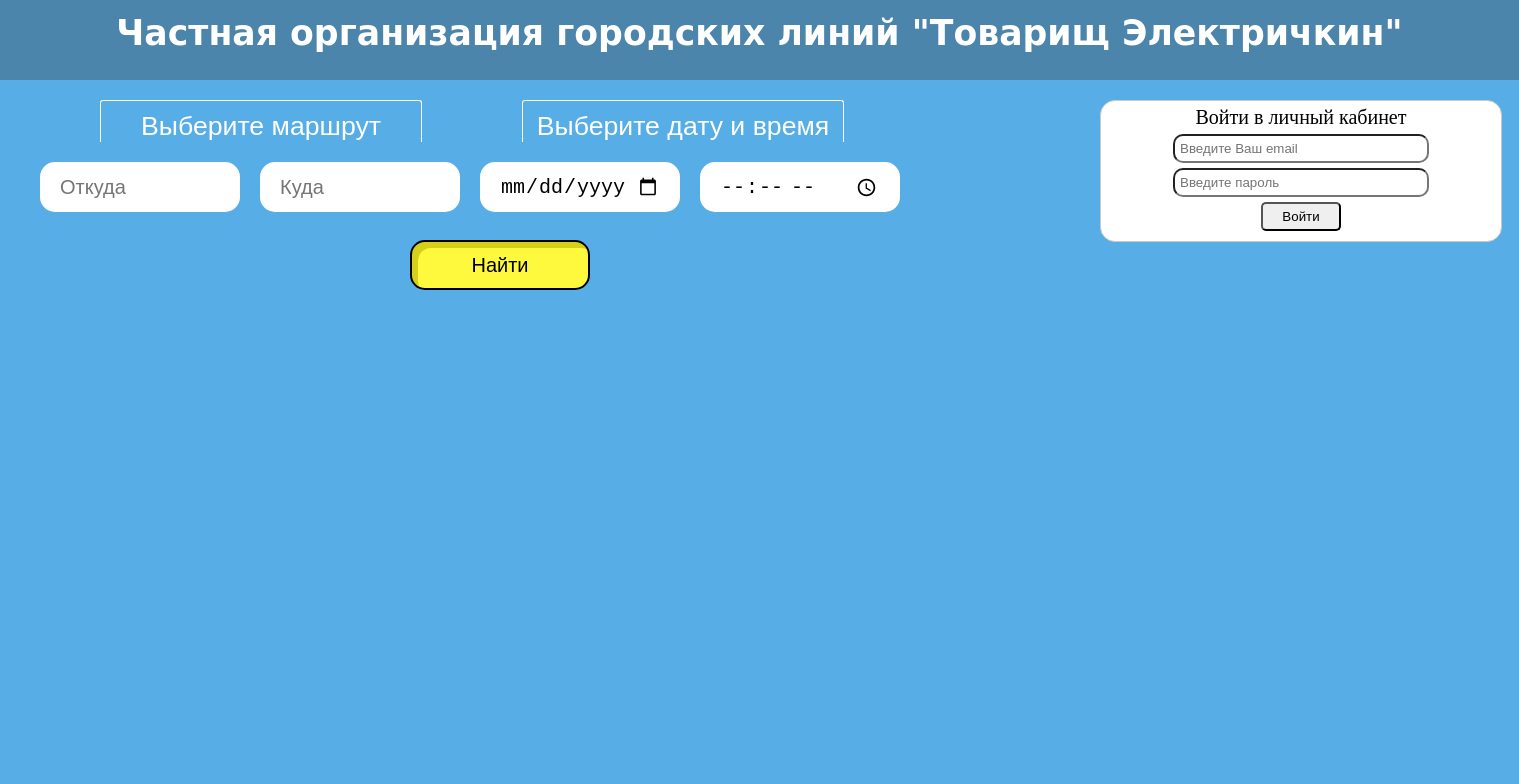
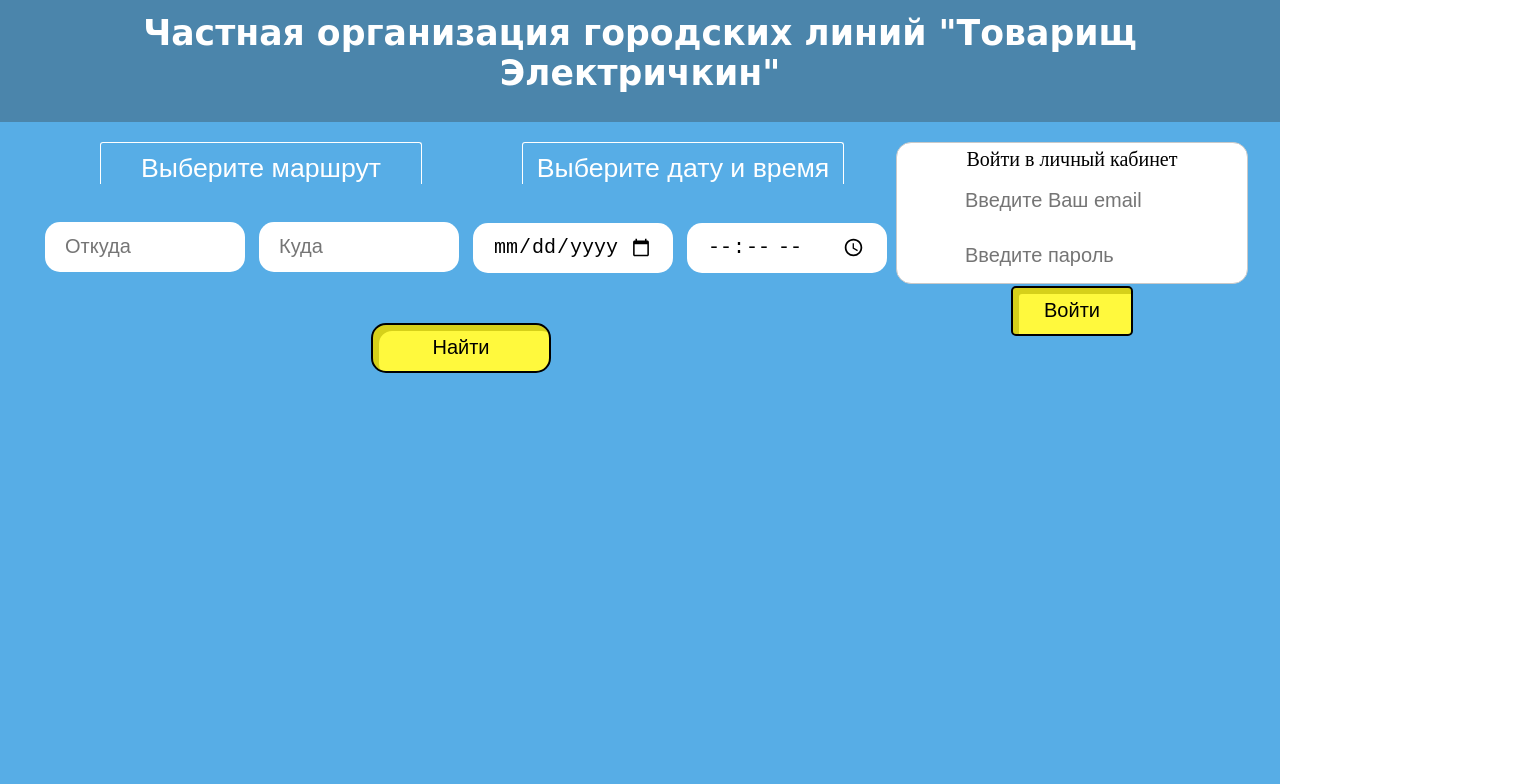
Before and after one commit to NewRussianPirat/2-course-project, a plain HTML site: page docs/index.html in a window 1280 px wide. Shown: the top 784 px of the page, 1519 px wide, since content can reach past the window. Drawn offline with Linux system fonts and the light colour scheme.

Commit message:
html+css structure changes
Попытался отвязать всё от точных координат и сделать всё процентами. Убрал полосу сверху в "overflow: hidden;" в header_block.  И сделал блочную структуру, как она вроде и хотела. Сломалось поле с логином, возможно сможешь починить :)

```diff
--- a/docs/index.html
+++ b/docs/index.html
@@ -15,33 +15,39 @@
 			</div>
 			<form>
 				<div class="search_block">
+					<div class=wrapper-left>
+						<div class="search_block_labels">
 							<label class="search_block_choose_label">Выберите маршрут</label>
 							<label class="search_block_choose_label">Выберите дату и время</label>
+						</div>
 						<div class="search_block_input_place">
+							<div class="search_block_container">
 								<label class="search_block_input_label">
 									<input type="text" placeholder="Откуда" required>
 								</label>
 							</div>
-					<div class="search_block_input_place">
+							<div class="search_block_container">
 								<label class="search_block_input_label">
 									<input type="text" placeholder="Куда" required>
 								</label>
 							</div>
-					<div class="search_block_input_time">
+							<div class="search_block_container">
 								<label class="search_block_input_label">
 									<input type="date" placeholder="Дата и время" required>
 								</label>
 							</div>
-					<div class="search_block_input_time">
+							<div class="search_block_container">
 								<label class="search_block_input_label">
 									<input type="time" placeholder="Время" required>
 								</label>
 							</div>
+							<div class="button-wrapper">
 								<button>Найти</button>
 							</div>
-			</form>
+						</div>
+					</div>
+
 					<div class="auth_block">
-				<form>
 						<label>Войти в личный кабинет</label>
 						<label>
 							<input type="email" placeholder="Введите Ваш email" required>
@@ -50,8 +56,10 @@
 							<input type="password" placeholder="Введите пароль" required>
 						</label>
 						<button>Войти</button>
+					</div>
+				</div>
 			</form>
-			</div>
+
 			<div class="bottom_block">
 				<div class="company_name_block">
 					<label class="company_name_label">Частная организация городских линий "Товарищ Электричкин"</label>
--- a/docs/style.css
+++ b/docs/style.css
@@ -3,17 +3,51 @@ body {
 }
 
 .main_block {
-	width: 1519px;
-	height: 1000px;
+	height: 1519px;
+	width: 100%;
+	margin: auto;
 	background-color: #57ade6;
 }
 
 .header_block {
-	position: absolute;
-	width: 1519px;
-	height: 80px;
+	overflow: hidden;
+	height: 8%;
+	width: 100%;
+	padding-bottom: 10px;
 	box-sizing: border-box;
 	background-color: #4b85ab;
+}
+
+.wrapper-left {
+	width: 70%;
+	height: 100%;
+	float: left;
+	text-align: center;
+}
+
+.search_block {
+	width: 100%;
+	height: 82%;
+	margin-left: auto;
+	margin-right: auto;
+	background-color: #57ade6;
+}
+
+.auth_block {
+	width: 350px;
+	height: 140px;
+	float: left;
+	margin: 0 auto;
+	margin-top: 20px;
+	border-radius: 15px;
+	border: 1px solid #c9c9c9;
+	background-color: #FFFFFF;
+}
+
+.bottom_block {
+	height: 10%;
+	width: 100%;
+	background-color: #1056a1;
 }
 
 .header_block label {
@@ -27,12 +61,9 @@ body {
 	width: 100%;
 }
 
-.search_block {
-	position: absolute;
-	width: 1000px;
-	height: 230px;
-	top: 80px;
-	background-color: #57ade6;
+.search_block_labels {
+	height: 90px;
+	text-align: center;
 }
 
 .search_block_choose_label {
@@ -56,11 +87,18 @@ body {
 .search_block_input_place {
 	display: block;
 	float: left;
-	width: 180px;
-	height: 50px;
-	margin-top: 20px;
-	margin-left: 40px;
+	height: 140px;
+	margin-top: 10px;
+	margin-left: 35px;
 }
+
+.search_block_container {
+	display: inline-block;
+	height: 100px;
+	width: 25% + 10px;
+	margin-left: 10px;
+}
+
 
 .search_block_input_time {
 	display: block;
@@ -73,6 +111,7 @@ body {
 
  .search_block input {
 	display: block;
+	margin: 0 auto;
 	width: 200px;
 	height: 50px;
 	padding: 20px;
@@ -87,9 +126,9 @@ body {
 
 .search_block button {
 	display: block;
-	margin: 160px auto 0;
 	width: 180px;
 	height: 50px;
+	margin: 0 auto;
 	font-size: 20px;
 	background-color: #fff93d;
 	border-radius: 15px;
@@ -107,20 +146,11 @@ body {
 	box-shadow: inset 0 0 #ccc618;
 }
 
-.auth_block {
-	position: absolute;
-	width: 400px;
-	height: 140px;
-	left: 1100px;
-	top: 100px;
-	border-radius: 15px;
-	border: 1px solid #c9c9c9;
-	background-color: #FFFFFF;
-}
+
 
 .auth_block label {
 	display: block;
-	margin: 5px auto 0;
+	margin: 5px auto;
 	text-align: center;
 	font-size: 15pt;
 	width: 80%;
@@ -128,10 +158,10 @@ body {
 
 .auth_block input {
 	display: block;
-	margin: 5px auto 0;
+	margin: 5px auto;
 	width: 80%;
 	padding: 5px;
-	border-radius: 10px;
+	border-radius: 5px;
 }
 
 .auth_block input:hover {
@@ -146,7 +176,7 @@ body {
 	display: block;
 	margin: 5px auto 0;
 	padding: 5px;
-	width: 20%;
+	width: 35%;
 	border-radius: 5px;
 }
 
@@ -156,14 +186,6 @@ body {
 
 .auth_block button:active {
 	background-color: #bfbfbf;
-}
-
-.bottom_block {
-	position: absolute;
-	margin-top: 850px;
-	height: 150px;
-	width: 1520px;
-	background-color: #1056a1;
 }
 
 .bottom_block label {
```
Lines whose indentation alone changed are shown as unchanged.
